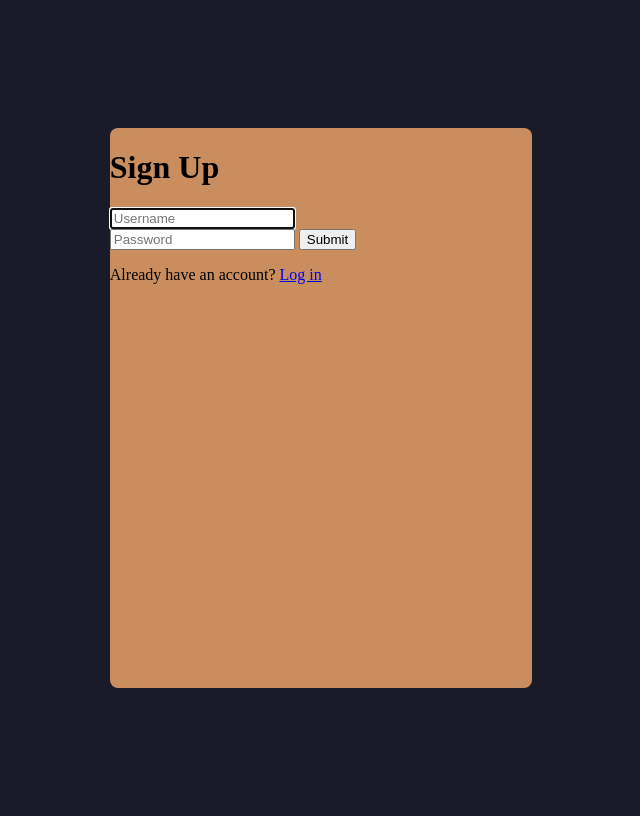
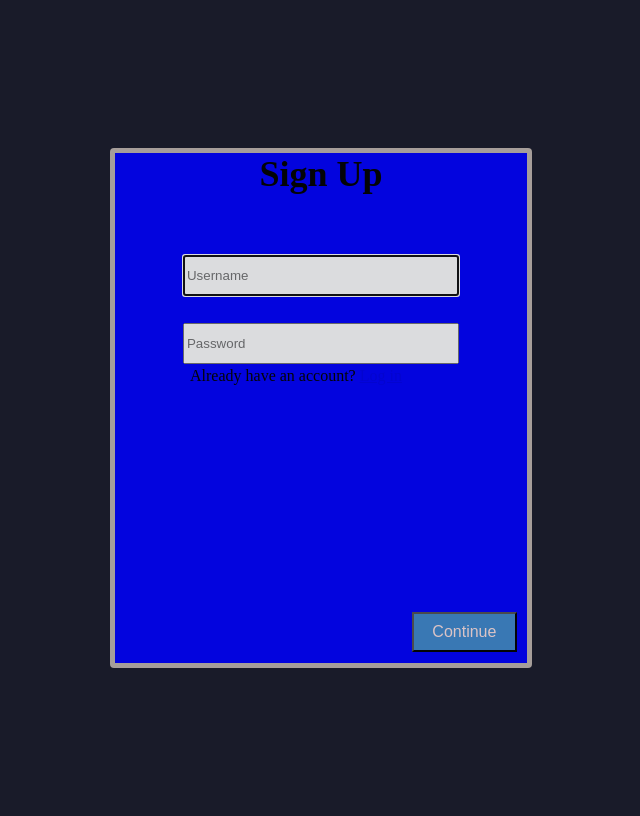
Before and after one commit to AlejandroD999/ChronoLite, a Flask app: page /signup in a window 1280 px wide. Shown: the whole page, without its empty margins (327-967 px from the left). Run offline with Flask 3, Linux system fonts and the light colour scheme.

Commit message:
Ready to secure user_auth more. Basic layout mapping for login/signup page copleted

```diff
--- a/app.py
+++ b/app.py
@@ -67,9 +67,12 @@ def signup():
         # Hash password
         password = bcrypt.generate_password_hash(request.form.get("password")).decode('utf-8')
 
-        db = get_db()
-        cur = db.cursor()
+
         try:
+
+            db = get_db()
+            cur = db.cursor()
+
             cur.execute("INSERT INTO users (username, password) VALUES (?, ?)",
                         (name, password))
             db.commit()
--- a/static/css/style.css
+++ b/static/css/style.css
@@ -3,18 +3,101 @@ body
     width: 100vw;
     height: 100vh;
 
+    font-size: 16px;
     display: flex;
     justify-content: center;
     align-items: center;
     background-color: rgb(25, 27, 41);
 }
 
+.flash_box
+{
+    /* Change style into readable and small */
+    width: 45%;
+    height: 15%;
+
+    display: flex;
+    align-items: center;
+    justify-content: center;
+
+    position: absolute;
+    top: 0;
+    left: center;
+    margin-top: 10px;
+
+    border-radius: 8px;
+    background-color: grey;
+    opacity: 0.87;
+
+}
+
 .index_div
 {
     width: 33%;
-    height: 70%;
+    height: 65%;
+    position: relative;
+    display: flex;
+    justify-content: center;
 
-    border-radius: 8px;
-    background-color: rgba(214, 149, 96, 0.938);
+    opacity: 0.85;
+    border-radius: 4px;
+    background-color: rgba(202, 192, 184, 0.945);
 
 }
+
+form
+{
+    width: 100%;
+    height: auto;
+    background-color: blue;
+
+    display: flex;
+    align-items: center;
+
+    flex-direction: column;
+    margin: 5px;
+}
+
+
+.access_headers
+{
+    font-size: 2.25em;
+    font-style: bold;
+    text-align: center;
+    margin: 0;
+    margin-bottom: 51px;
+
+}
+
+.access_fields
+{
+    width: 65%;
+    height: 35px;
+    margin-top: 9px;
+
+}
+
+.access_transition
+{
+    margin: 0;
+    margin-top: 3px;
+    margin-right: 50px;
+}
+
+.access_buttons
+{
+    overflow: hidden;
+    white-space: nowrap;
+    text-overflow: ellipsis;
+
+    width: 25%;
+    height: 40px;
+    font-size: 1.25em;
+    background-color: rgb(64, 137, 206);
+    color: rgb(255, 227, 227);
+
+    font-size: 1em;
+    position: absolute;
+    bottom: 3%;
+    right: 15px;
+}
--- a/templates/layout.html
+++ b/templates/layout.html
@@ -8,11 +8,11 @@
     <body>
         {% with messages = get_flashed_messages() %}
             {% if messages %}
-                <ul>
+                <div class="flash_box">
                     {% for message in messages %}
-                        <li>{{ message }}</li>
+                        <h2>{{ message }}</h2>
                     {% endfor %}
-                </ul>
+                </div>
             {% endif %}
         {% endwith %}
 
--- a/templates/signup.html
+++ b/templates/signup.html
@@ -4,13 +4,14 @@
 {% block content %}
     <div class="index_div">
         <form action="/signup" method="post">
-            <h1>Sign Up</h1>
+            <h1 class="access_headers">Sign Up</h1>
 
-            <input required autocomplete="off" autofocus name="username" placeholder="Username" type="text">
+            <input required class="access_fields" autocomplete="off" autofocus name="username" placeholder="Username" type="text">
             <br>
-            <input required autcomplete="off" autofocus name="password" placeholder="Password" type="password">
-            <button type="submit">Submit</button>
-            <p>Already have an account? <a href="{{ url_for('login')}}">Log in</a></p>
+            <input required class="access_fields" autcomplete="off" autofocus name="password" placeholder="Password" type="password">
+            <p class="access_transition">Already have an account? <a href="{{ url_for('login')}}">Log in</a></p>
+            <button class="access_buttons" type="submit">Continue</button>
+
         </form>
     </div>
 
```
Also changed, not shown: templates/login.html (+6 -5 lines), data/users.db.
